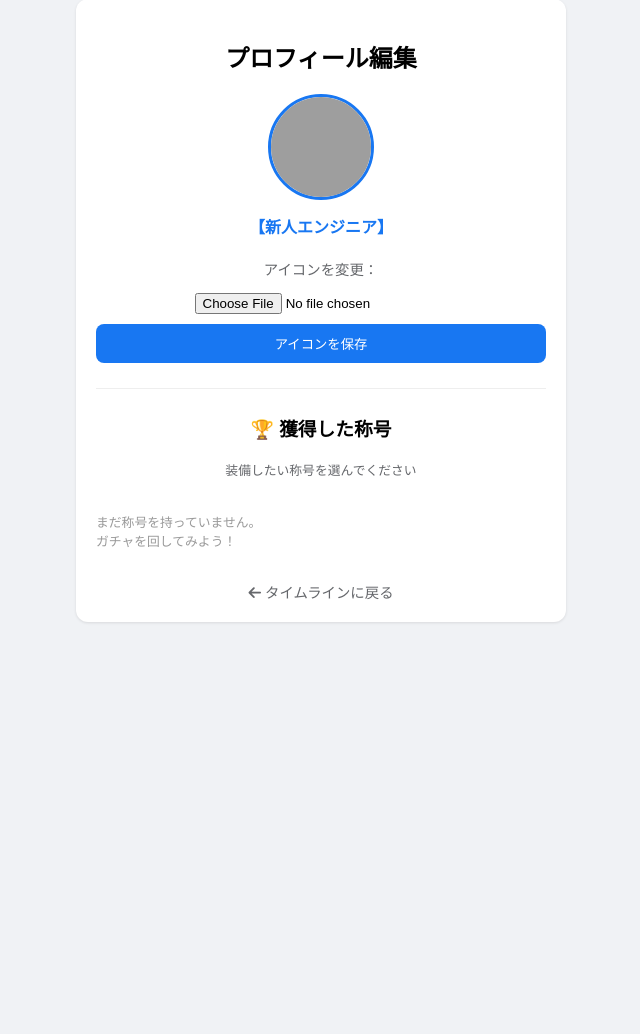
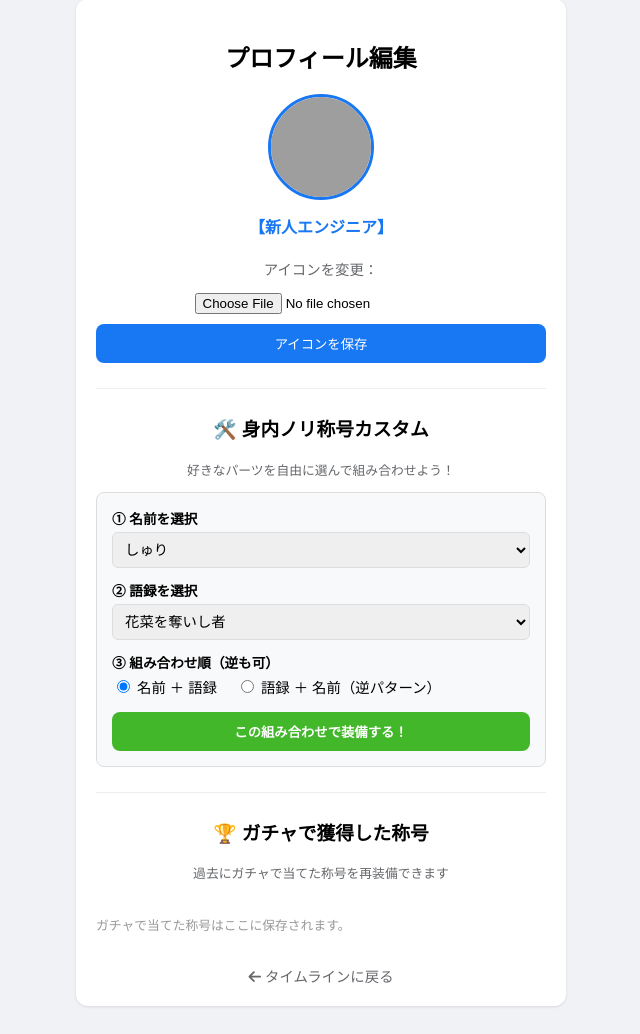
Before and after one commit to ryuchiika615/sns, a Django app: page /profile/edit/ in a window 1280 px wide. Shown: the part 29-1063 px from the top of the page, without its empty margins (319-959 px from the left). Before the commit the page ends 652 px from the top, so only its background shows below. Run offline with Django 5.2, Linux system fonts and the light colour scheme; the visitor is signed in with stand-in values (Sample User, id 1); data that the repository does not hold is empty; grey boxes are pictures that could not be loaded.

Commit message:
Add custom title feature and auto-gacha generator

```diff
--- a/sns/views.py
+++ b/sns/views.py
@@ -6,20 +6,28 @@ from .models import Post, Profile, Comment, GachaItem
 import json
 import random
 
+# 共通の身内語録データ（ここに好きなだけ追加・編集できます！）
+NAMES_LIST = ["しゅり", "さよちゃん", "あつき", "すばる", "たいき", "ゆいちゃん", "みおちゃん", "ゆっきー"]
+WORDS_LIST = [
+    "花菜を奪いし者", "モモちゃん依存症", "なんやかんや桃が好き", "一生童貞", "ガリガリ",
+    "韓国のり顔の", "犯罪予備軍", "バ畜戦士", "意識高い系", "闇落ちした", "巨乳の", "貧乳の",
+    "誰もが三度見する", "今は亡き", "月給２４万", "税金泥棒", "国の犬", "ちいかわより",
+    "やっぱり僕は", "みかんから生まれし", "桃から生まれし", "３浪の", "ゲーマーの", "１留の",
+    "夢はマイクワゾウスキー", "デカビタよりもオロナミンｃ"
+]
+
 
 @login_required
 def index(request):
     search_query = request.GET.get('search', '')
 
     if request.method == 'POST':
-        # 1. 称号（タイトル）の装備処理を追加！
         if 'new_title' in request.POST:
             profile = request.user.profile
             profile.current_title = request.POST.get('new_title')
             profile.save()
             return redirect('index')
 
-        # 2. コメント投稿の場合
         if 'comment_text' in request.POST:
             post_id = request.POST.get('post_id')
             post = get_object_or_404(Post, id=post_id)
@@ -30,7 +38,6 @@ def index(request):
             )
             return redirect('index')
 
-        # 3. 通常の投稿の場合
         content = request.POST.get('content')
         study_minutes = request.POST.get('study_minutes', 0)
         image = request.FILES.get('image')
@@ -65,7 +72,7 @@ def index(request):
     })
 
 
-# ガチャ画面（10pt消費・データ空エラー対策済みの完成版）
+# ガチャ画面（事前データがなくてもその場でランダム自動生成する神機能付き）
 @login_required
 def gacha(request):
     profile = request.user.profile
@@ -73,12 +80,7 @@ def gacha(request):
     error = None
 
     if request.method == 'POST':
-        # 1. そもそもデータベースに景品が1件もない場合のチェック
-        if not GachaItem.objects.exists():
-            error = 'ガチャの景品がまだデータベースに登録されていません！ターミナルから追加してください。'
-
-        # 2. 10ポイント以上持っているかチェック
-        elif profile.points >= 10:
+        if profile.points >= 10:
             rand = random.randint(1, 100)
             if rand <= 1:
                 rarity = 'SSR'
@@ -89,18 +91,21 @@ def gacha(request):
             else:
                 rarity = 'N'
 
-            # 決まったレア度のアイテムを検索
+            # まずは指定のレア度のアイテムがDBにあるか探す
             items = GachaItem.objects.filter(rarity=rarity)
 
             if items.exists():
-                # 指定したレア度があればそこからランダムに選ぶ
                 result_item = random.choice(items)
             else:
-                # もしそのレア度のデータが1件もない場合は、エラーにせず登録されている全データから選ぶ
-                all_items = GachaItem.objects.all()
-                result_item = random.choice(all_items)
+                # 【超重要】DBが空っぽなら、その場でリストから合体させて新しい景品を自動作成！
+                if random.choice([True, False]):
+                    generated_name = f"{random.choice(NAMES_LIST)}{random.choice(WORDS_LIST)}"
+                else:
+                    generated_name = f"{random.choice(WORDS_LIST)}{random.choice(NAMES_LIST)}"
 
-            # アイテムが正常に選べた場合のみ、ポイントを10減らして保存する
+                # その場で景品データを作ってDBに登録
+                result_item = GachaItem.objects.create(name=generated_name, rarity=rarity)
+
             if result_item:
                 profile.points -= 10
                 profile.items.add(result_item)
@@ -115,18 +120,40 @@ def gacha(request):
     })
 
 
-# プロフィール編集（称号一覧の表示も兼ねる）
+# プロフィール編集（自分たちで名前や語録を自由に選んで称号を作れる機能を追加！）
 @login_required
 def edit_profile(request):
     if request.method == 'POST':
+        # 1. アイコン変更の処理
         if 'icon' in request.FILES:
             request.user.profile.icon = request.FILES['icon']
             request.user.profile.save()
-        return redirect('index')
+            return redirect('index')
 
-    # 自分が持っているガチャアイテムを全部取得して画面に送る
+        # 2. 【新機能】パーツを選んでオリジナル称号を作る処理
+        if 'custom_name' in request.POST and 'custom_word' in request.POST:
+            selected_name = request.POST.get('custom_name')
+            selected_word = request.POST.get('custom_word')
+            order = request.POST.get('order')  # "normal" か "reverse"
+
+            # 順番を逆にするかどうかの判定
+            if order == "reverse":
+                full_title = f"{selected_word}{selected_name}"  # 例：一生童貞しゅり
+            else:
+                full_title = f"{selected_name}{selected_word}"  # 例：しゅり一生童貞
+
+            profile = request.user.profile
+            profile.current_title = full_title
+            profile.save()
+            return redirect('index')
+
     my_items = request.user.profile.items.all().order_by('-rarity')
-    return render(request, 'sns/edit_profile.html', {'my_items': my_items})
+
+    return render(request, 'sns/edit_profile.html', {
+        'my_items': my_items,
+        'names': NAMES_LIST,
+        'words': WORDS_LIST
+    })
 
 
 def logout_view(request):
--- a/templates/sns/edit_profile.html
+++ b/templates/sns/edit_profile.html
@@ -11,12 +11,16 @@
         .current-icon { width: 100px; height: 100px; border-radius: 50%; object-fit: cover; margin-bottom: 10px; border: 3px solid #1877f2; }
         .title-badge { color: #1877f2; font-weight: bold; font-size: 1rem; margin-bottom: 20px; display: block; }
 
+        /* カスタムフォームのスタイル */
+        .custom-form { text-align: left; background: #f8f9fa; padding: 15px; border-radius: 8px; border: 1px solid #ddd; margin-top: 10px; }
+        .custom-select { width: 100%; padding: 8px; border-radius: 6px; border: 1px solid #ddd; margin-bottom: 12px; font-size: 0.9rem; }
+        .radio-group { margin-bottom: 15px; font-size: 0.9rem; }
+
         /* 称号リストのスタイル */
         .item-list { display: grid; grid-template-columns: 1fr 1fr; gap: 10px; margin-top: 20px; text-align: left; }
         .item-card { background: #fff; border: 1px solid #ddd; padding: 10px; border-radius: 8px; position: relative; }
         .rarity { font-size: 0.7rem; font-weight: bold; padding: 2px 6px; border-radius: 4px; display: inline-block; margin-bottom: 5px; }
 
-        /* レア度ごとの色 */
         .SSR { background: #fff9c4; color: #fbc02d; border: 1px solid #fbc02d; }
         .SR { background: #f3e5f5; color: #9c27b0; border: 1px solid #9c27b0; }
         .R { background: #e3f2fd; color: #2196f3; border: 1px solid #2196f3; }
@@ -49,8 +53,44 @@
 
         <hr>
 
-        <h3>🏆 獲得した称号</h3>
-        <p style="font-size: 0.8rem; color: #65676b;">装備したい称号を選んでください</p>
+        <h3>🛠️ 身内ノリ称号カスタム</h3>
+        <p style="font-size: 0.8rem; color: #65676b;">好きなパーツを自由に選んで組み合わせよう！</p>
+
+        <form method="POST" class="custom-form">
+            {% csrf_token %}
+
+            <label style="font-size: 0.85rem; font-weight: bold; display: block; margin-bottom: 4px;">① 名前を選択</label>
+            <select name="custom_name" class="custom-select">
+                {% for name in names %}
+                    <option value="{{ name }}">{{ name }}</option>
+                {% endfor %}
+            </select>
+
+            <label style="font-size: 0.85rem; font-weight: bold; display: block; margin-bottom: 4px;">② 語録を選択</label>
+            <select name="custom_word" class="custom-select">
+                {% for word in words %}
+                    <option value="{{ word }}">{{ word }}</option>
+                {% endfor %}
+            </select>
+
+            <label style="font-size: 0.85rem; font-weight: bold; display: block; margin-bottom: 4px;">③ 組み合わせ順（逆も可）</label>
+            <div class="radio-group">
+                <input type="radio" name="order" value="normal" id="order_normal" checked>
+                <label for="order_normal" style="margin-right: 15px;">名前 ＋ 語録</label>
+
+                <input type="radio" name="order" value="reverse" id="order_reverse">
+                <label for="order_reverse">語録 ＋ 名前（逆パターン）</label>
+            </div>
+
+            <button type="submit" style="background:#42b72a; color:white; border:none; padding:10px; border-radius:8px; width:100%; cursor:pointer; font-weight:bold;">
+                この組み合わせで装備する！
+            </button>
+        </form>
+
+        <hr>
+
+        <h3>🏆 ガチャで獲得した称号</h3>
+        <p style="font-size: 0.8rem; color: #65676b;">過去にガチャで当てた称号を再装備できます</p>
 
         <div class="item-list">
             {% for item in my_items %}
@@ -65,7 +105,7 @@
                 </form>
             </div>
             {% empty %}
-            <p style="grid-column: 1 / 3; font-size: 0.8rem; color: #999;">まだ称号を持っていません。<br>ガチャを回してみよう！</p>
+            <p style="grid-column: 1 / 3; font-size: 0.8rem; color: #999;">ガチャで当てた称号はここに保存されます。</p>
             {% endfor %}
         </div>
 
```
